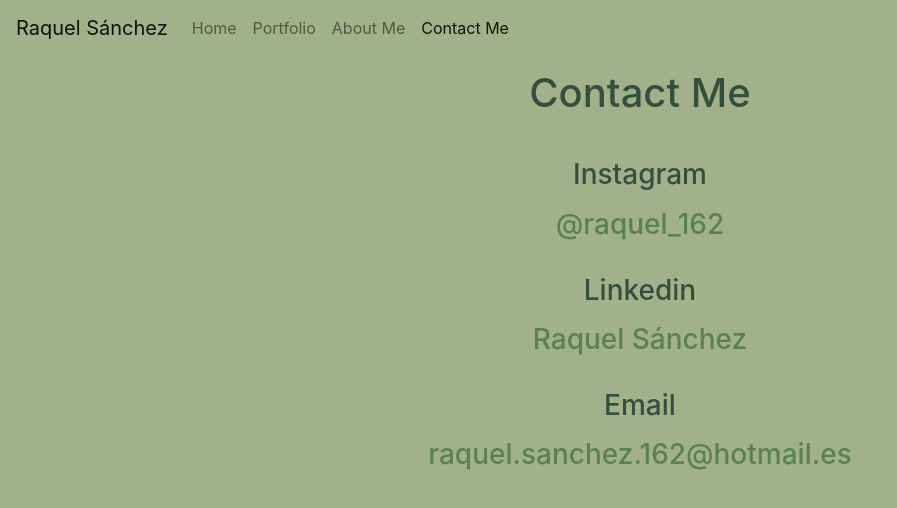
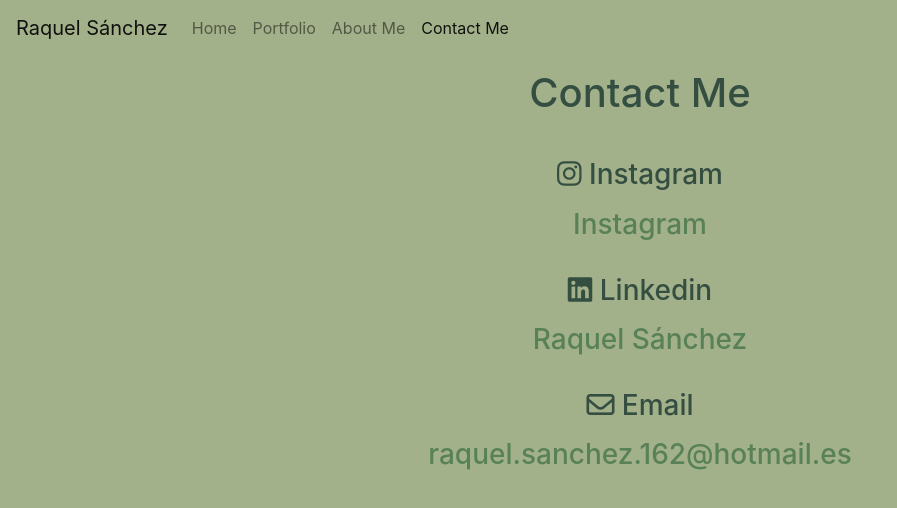
Before and after one commit to Raquel162/Portfolio, a plain HTML site: page contact.html in a window 1280 px wide. Shown: the whole page, without its empty margins (0-897 px from the left). Drawn offline with nearby package versions, Linux system fonts and the light colour scheme.

Commit message:
added icons

```diff
--- a/contact.html
+++ b/contact.html
@@ -80,17 +80,17 @@
         <h1>Contact Me</h1>
         <h3>
           <br />
-          <p>Instagram</p>
+          <p><i class="fab fa-instagram"></i> Instagram</p>
           <a
             href="https://www.instagram.com/raquel_162"
             id="instagram"
             target="_blank"
-            >@raquel_162</a
+            >Instagram</a
           >
         </h3>
         <br />
         <h3>
-          <p>Linkedin</p>
+          <p><i class="fab fa-linkedin"></i> Linkedin</p>
           <a
             href="https://www.linkedin.com/RaquelSanchez"
             id="linkedin"
@@ -100,7 +100,7 @@
         </h3>
         <br />
         <h3>
-          <p>Email</p>
+          <p><i class="fa-sharp fa-regular fa-envelope"></i> Email</p>
           <a href="mailto:raquel.sanchez@hotmail.es" id="mail" target="_blank"
             >raquel.sanchez.162@hotmail.es</a
           >
--- a/src/style.css
+++ b/src/style.css
@@ -95,6 +95,9 @@ button:hover {
   .mobile-btns {
     display: block;
   }
+  .mobile-btns .contact-btn {
+    display: none;
+  }
   .contact-section h3 {
     font-size: 25px;
   }
```
Also changed, not shown: index.html (+1 -1 lines).
